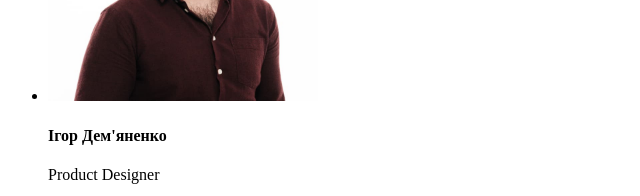
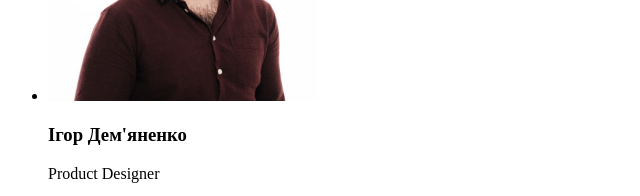
Before and after one commit to anastasiiaGE/goit-markup-hw-01, a plain HTML site: page index.html in a window 1280 px wide. Shown: the part 1500-1696 px from the top of the page, 0-640 px from the left. Drawn offline with Linux system fonts and the light colour scheme.

Commit message:
h4 in h3

```diff
--- a/index.html
+++ b/index.html
@@ -62,7 +62,7 @@
             <ul>
                 <li>
                     <img src="./images/worker1.jpg" alt="Фотопортрет робітникa Ігор Дем'яненко" width="270" height="260">
-                    <h4>Ігор Дем'яненко</h4>
+                    <h3>Ігор Дем'яненко</h3>
                     <p>Product Designer</p>
                 </li>
                 <li>
```
